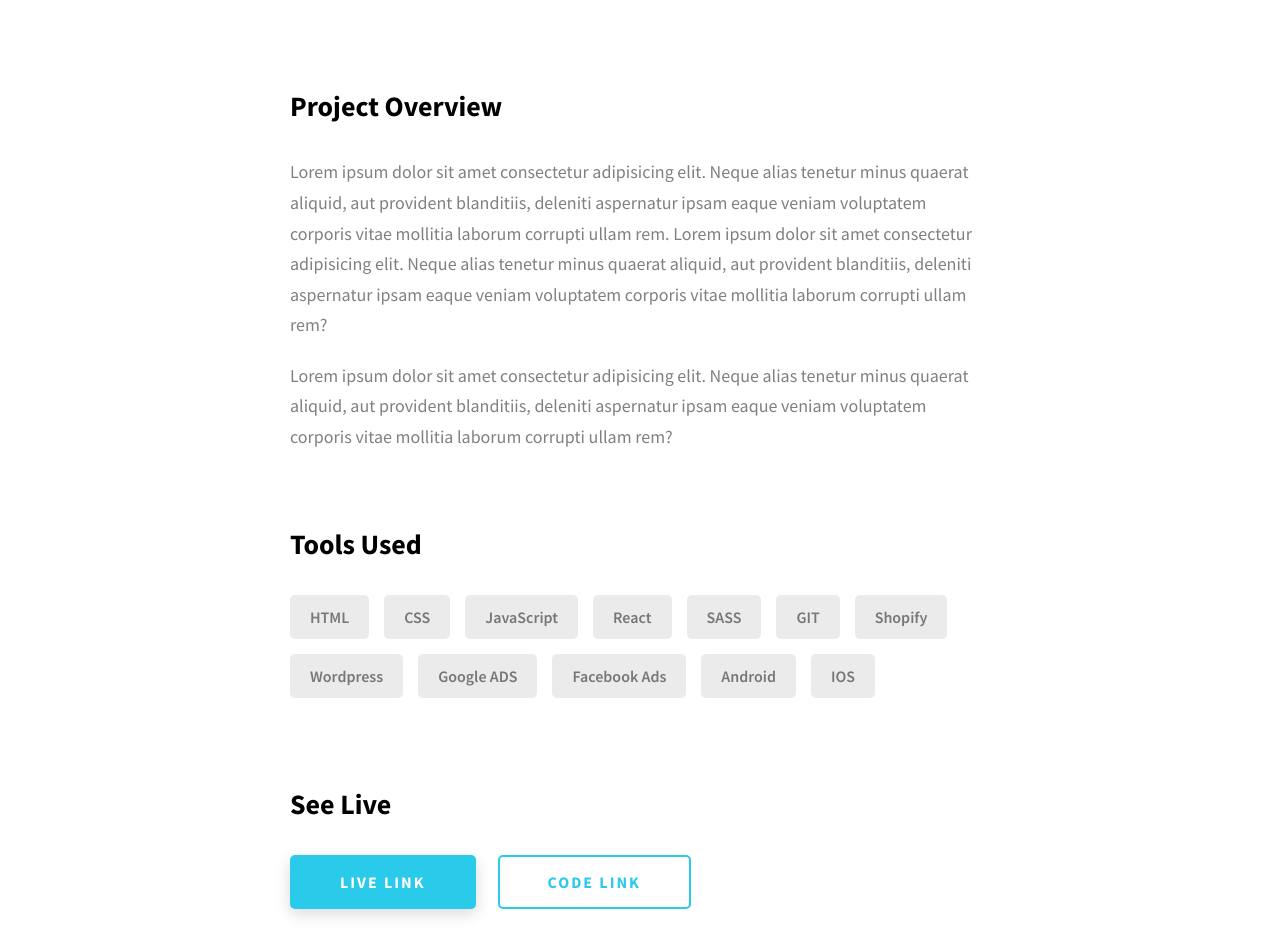
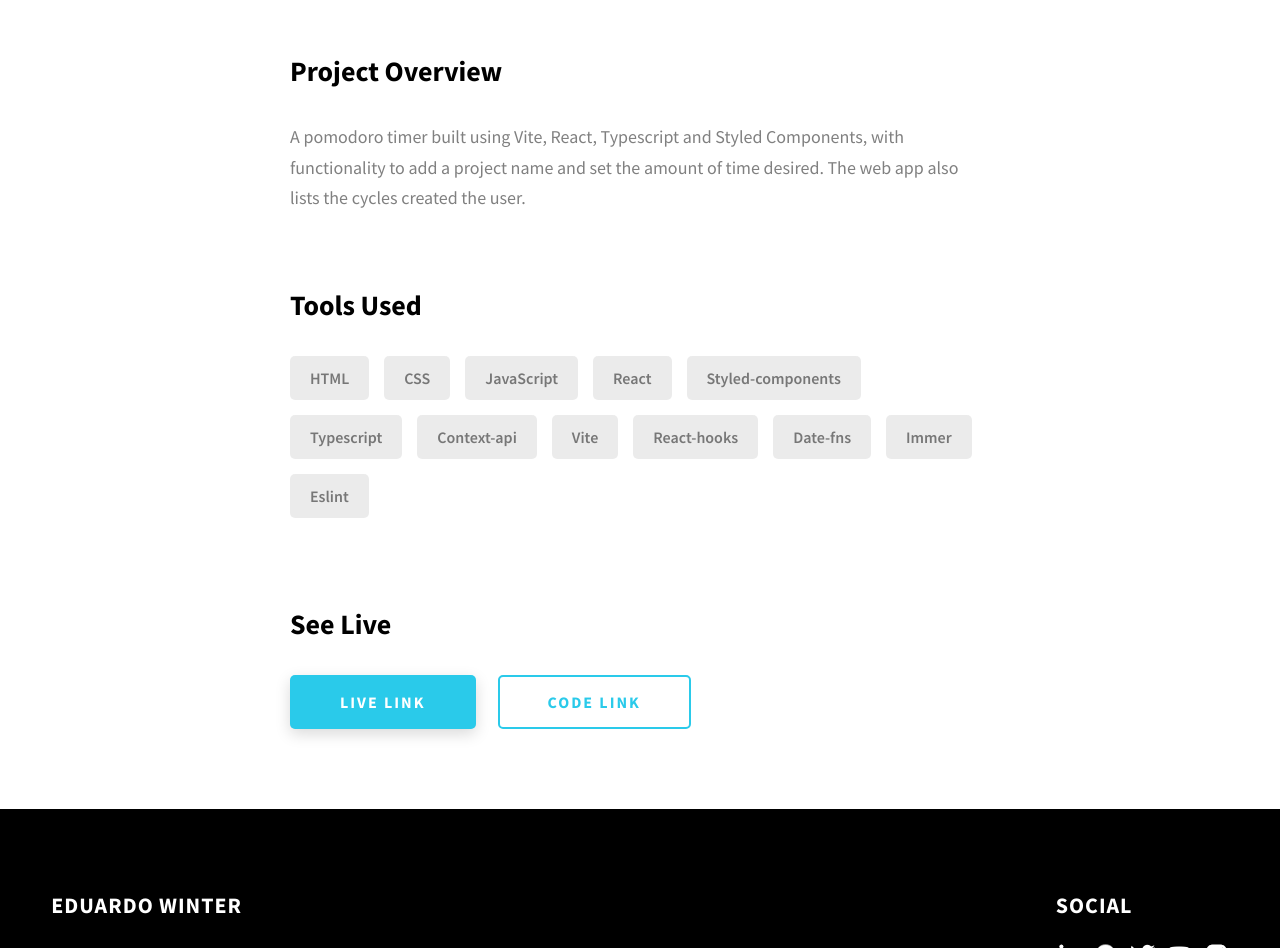
Before and after one commit to eduardowinter/my-portfolio-website, a website: page project-2.html in a window 1280 px wide. Shown: the part 1320-2268 px from the top of the page. Drawn offline with Linux system fonts and the light colour scheme.

Commit message:
Added a new project: Pomodoro Timer

```diff
--- a/project-2.html
+++ b/project-2.html
@@ -84,16 +84,14 @@
     </header>
     <section class="project-cs-hero">
       <div class="project-cs-hero__content">
-        <h1 class="heading-primary">Project 2</h1>
+        <h1 class="heading-primary">Pomodoro Timer</h1>
         <div class="project-cs-hero__info">
           <p class="text-primary">
-            Lorem ipsum dolor sit amet consectetur adipisicing elit. Dignissimos
-            in numquam incidunt earum quaerat cum fuga, atque similique natus
-            nobis sit.
+            A pomodoro timer built using Vite, React, Typescript and Styled Components.
           </p>
         </div>
         <div class="project-cs-hero__cta">
-          <a href="#" class="btn btn--bg" target="_blank">Live Link</a>
+          <a href="#" class="btn btn--bg" target="https://dulcet-cobbler-dcb7e2.netlify.app/">Live Link</a>
         </div>
       </div>
     </section>
@@ -111,20 +109,10 @@
             <div class="project-details__desc">
               <h3 class="project-details__content-title">Project Overview</h3>
               <p class="project-details__desc-para">
-                Lorem ipsum dolor sit amet consectetur adipisicing elit. Neque
-                alias tenetur minus quaerat aliquid, aut provident blanditiis,
-                deleniti aspernatur ipsam eaque veniam voluptatem corporis vitae
-                mollitia laborum corrupti ullam rem. Lorem ipsum dolor sit amet
-                consectetur adipisicing elit. Neque alias tenetur minus quaerat
-                aliquid, aut provident blanditiis, deleniti aspernatur ipsam
-                eaque veniam voluptatem corporis vitae mollitia laborum corrupti
-                ullam rem?
-              </p>
-              <p class="project-details__desc-para">
-                Lorem ipsum dolor sit amet consectetur adipisicing elit. Neque
-                alias tenetur minus quaerat aliquid, aut provident blanditiis,
-                deleniti aspernatur ipsam eaque veniam voluptatem corporis vitae
-                mollitia laborum corrupti ullam rem?
+                A pomodoro timer built using Vite, React, Typescript and Styled
+                Components, with functionality to add a project name and set the
+                amount of time desired. The web app also lists the cycles created
+                the user.
               </p>
             </div>
             <div class="project-details__tools-used">
@@ -134,26 +122,27 @@
                 <div class="skills__skill">CSS</div>
                 <div class="skills__skill">JavaScript</div>
                 <div class="skills__skill">React</div>
-                <div class="skills__skill">SASS</div>
-                <div class="skills__skill">GIT</div>
-                <div class="skills__skill">Shopify</div>
-                <div class="skills__skill">Wordpress</div>
-                <div class="skills__skill">Google ADS</div>
-                <div class="skills__skill">Facebook Ads</div>
-                <div class="skills__skill">Android</div>
-                <div class="skills__skill">IOS</div>
+                <div class="skills__skill">Styled-components</div>
+                <div class="skills__skill">Typescript</div>
+                <div class="skills__skill">Context-api</div>
+                <div class="skills__skill">Vite</div>
+                <div class="skills__skill">React-hooks</div>
+                <div class="skills__skill">Date-fns</div>
+                <div class="skills__skill">Immer</div>
+                <div class="skills__skill">Eslint</div>
+
               </div>
             </div>
             <div class="project-details__links">
               <h3 class="project-details__content-title">See Live</h3>
               <a
-                href="#"
+                href="https://dulcet-cobbler-dcb7e2.netlify.app/"
                 class="btn btn--med btn--theme project-details__links-btn"
                 target="_blank"
                 >Live Link</a
               >
               <a
-                href="#"
+                href="https://github.com/eduardowinter/pomodoro-timer"
                 class="btn btn--med btn--theme-inv project-details__links-btn"
                 target="_blank"
                 >Code Link</a
```
Also changed, not shown: index.html (+22 -24 lines), assets/png/pomodoro-timer.png (added).
